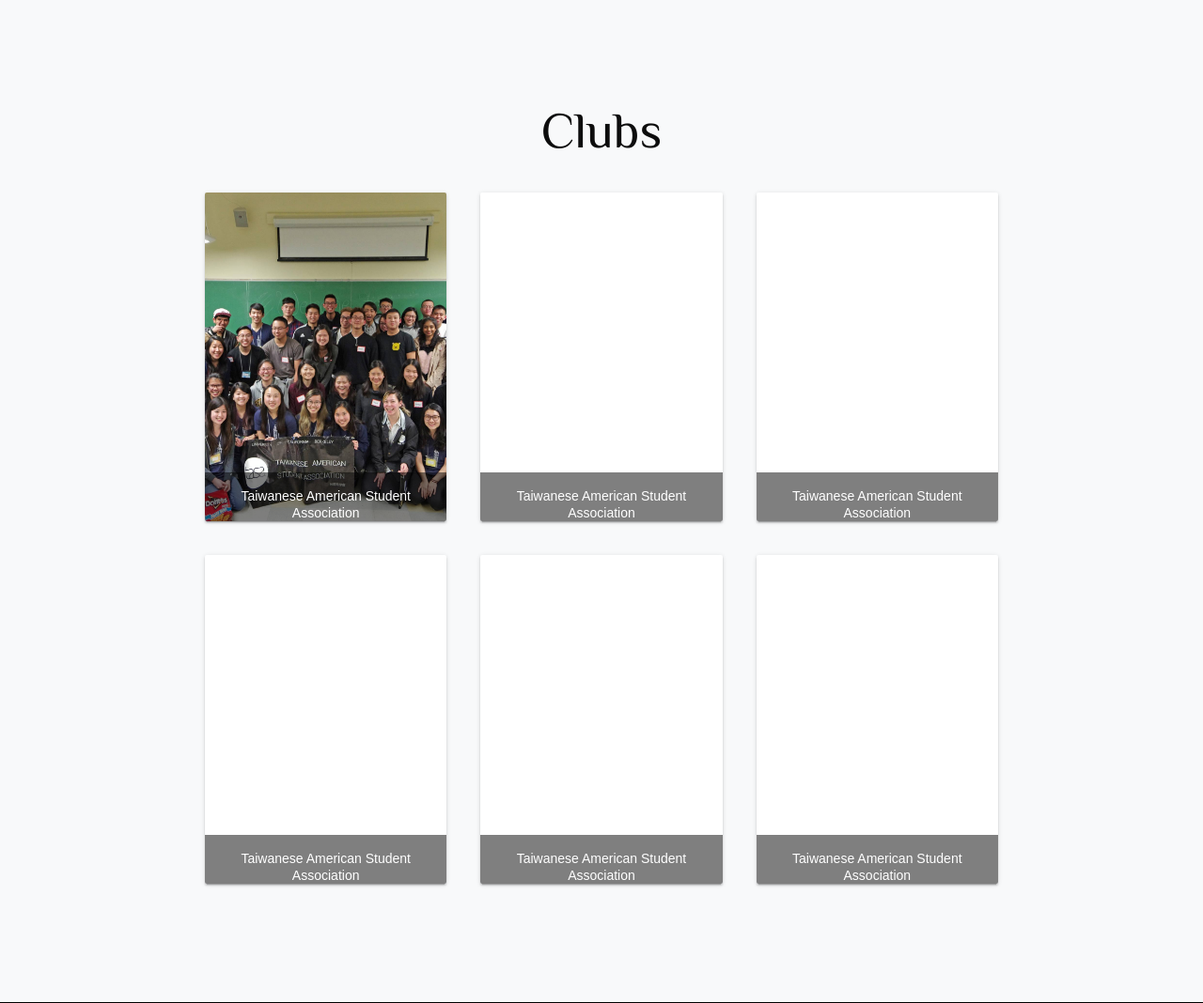
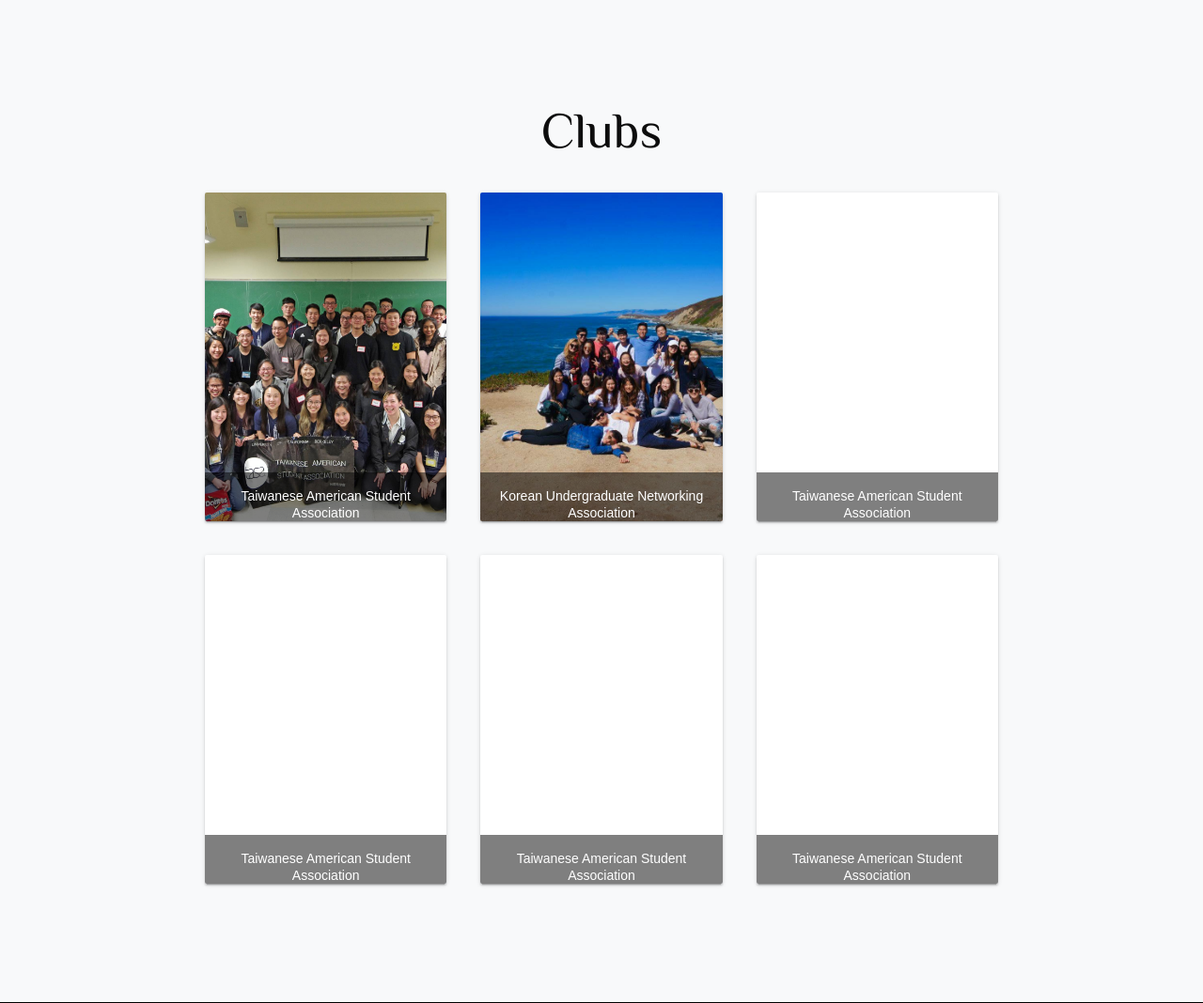
Before and after one commit to raymondnumbergenerator/eau-website, a Flask app: page / in a window 1280 px wide. Shown: the part 1301-2369 px from the top of the page at 94% size. Run offline with Flask 2, Linux system fonts and the light colour scheme; some libraries are stand-ins or nearby versions; some web fonts are replaced.

Commit message:
HISDHFLKsdjFKL

```diff
--- a/eauweb/templates/index.html
+++ b/eauweb/templates/index.html
@@ -33,10 +33,10 @@
       </div>
     </div>
     <div class="mdl-cell mdl-cell--4-col mdl-cell--4-col-phone">
-      <div class="club-card mdl-card mdl-shadow--2dp">
+      <div class="club-card mdl-card mdl-shadow--2dp" style="background: url('/static/images/clubs/KUNA.jpg') center / cover;">
         <div class="mdl-card__title mdl-card--expand"></div>
         <div class="mdl-card__actions">
-          <span class="club-card-name">Taiwanese American Student Association</span>
+          <span class="club-card-name">Korean Undergraduate Networking Association</span>
         </div>
       </div>
     </div>
```
Also changed, not shown: eauweb/static/images/clubs/KUNA.jpg (added).
